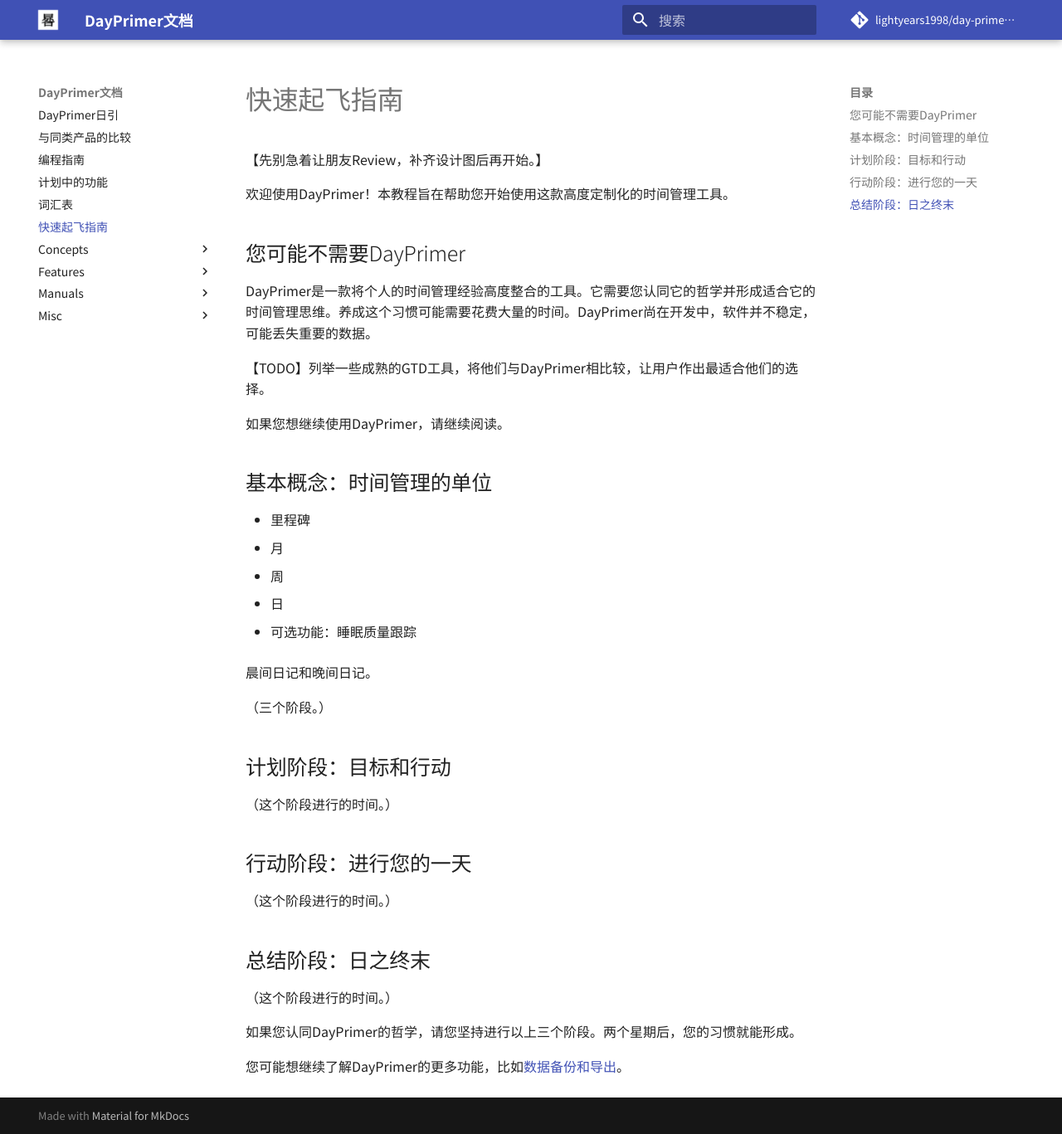
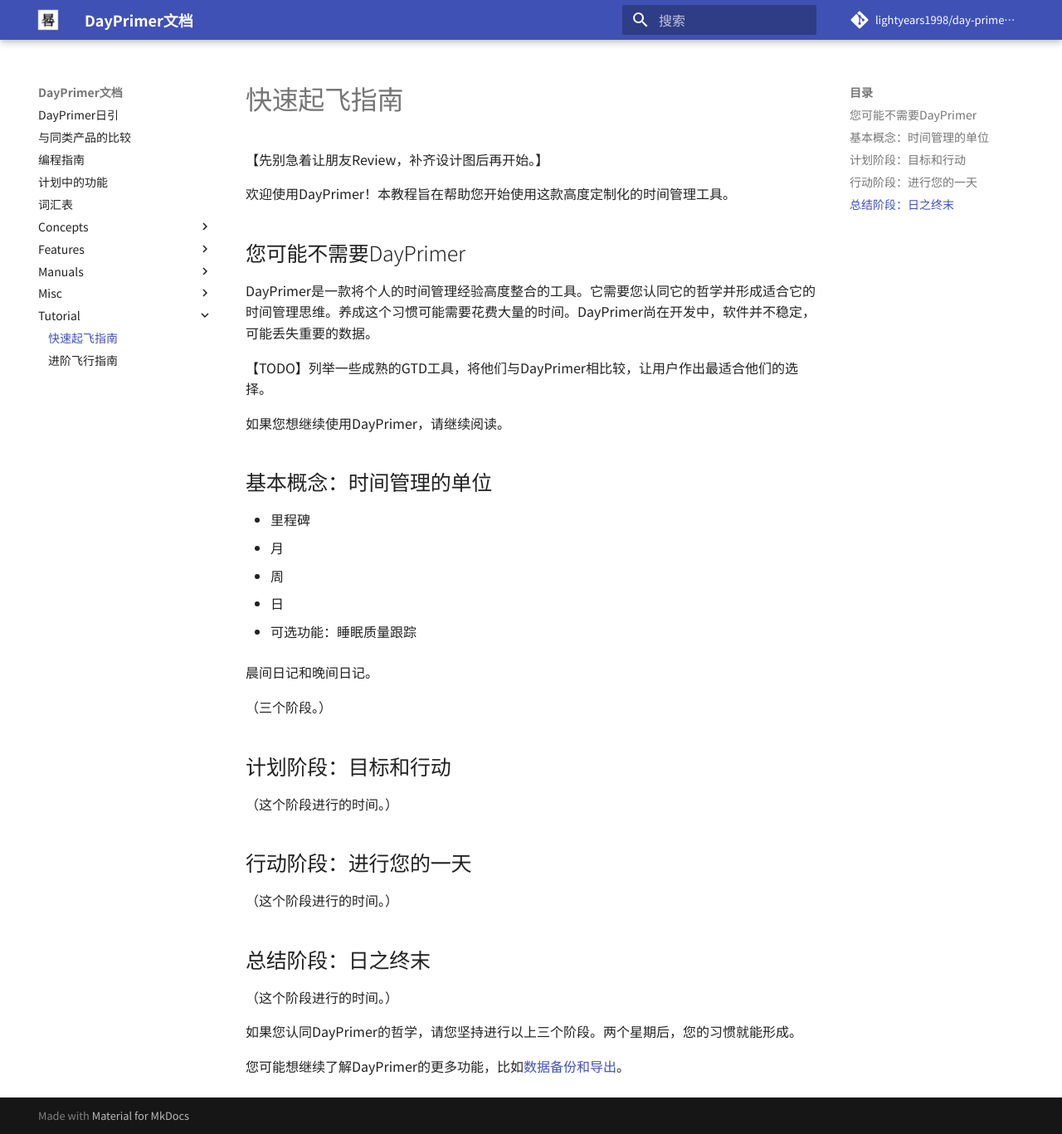
Before and after one commit to lightyears1998/day-primer-docs, an MkDocs documentation site: the page built from docs/tutorial/1-get-started.md, in a window 1280 px wide and 1367 px high. Shown: the whole window at 83% size. Built offline with MkDocs 1.6.1 and Material for MkDocs 9.7.7, drawn with Linux system fonts in a browser that asks for light colours; comment, search, counter and statistics services are not loaded.

Commit message:
调整文档结构

```diff
--- a/docs/tutorial.md
+++ b/docs/tutorial/1-get-started.md
@@ -39,4 +39,4 @@
 
 如果您认同DayPrimer的哲学，请您坚持进行以上三个阶段。两个星期后，您的习惯就能形成。
 
-您可能想继续了解DayPrimer的更多功能，比如[数据备份和导出](features/export.md)。
+您可能想继续了解DayPrimer的更多功能，比如[数据备份和导出](../features/export.md)。
--- /dev/null
+++ b/docs/tutorial/2-advance.md
@@ -0,0 +1 @@
+# 进阶飞行指南
```
